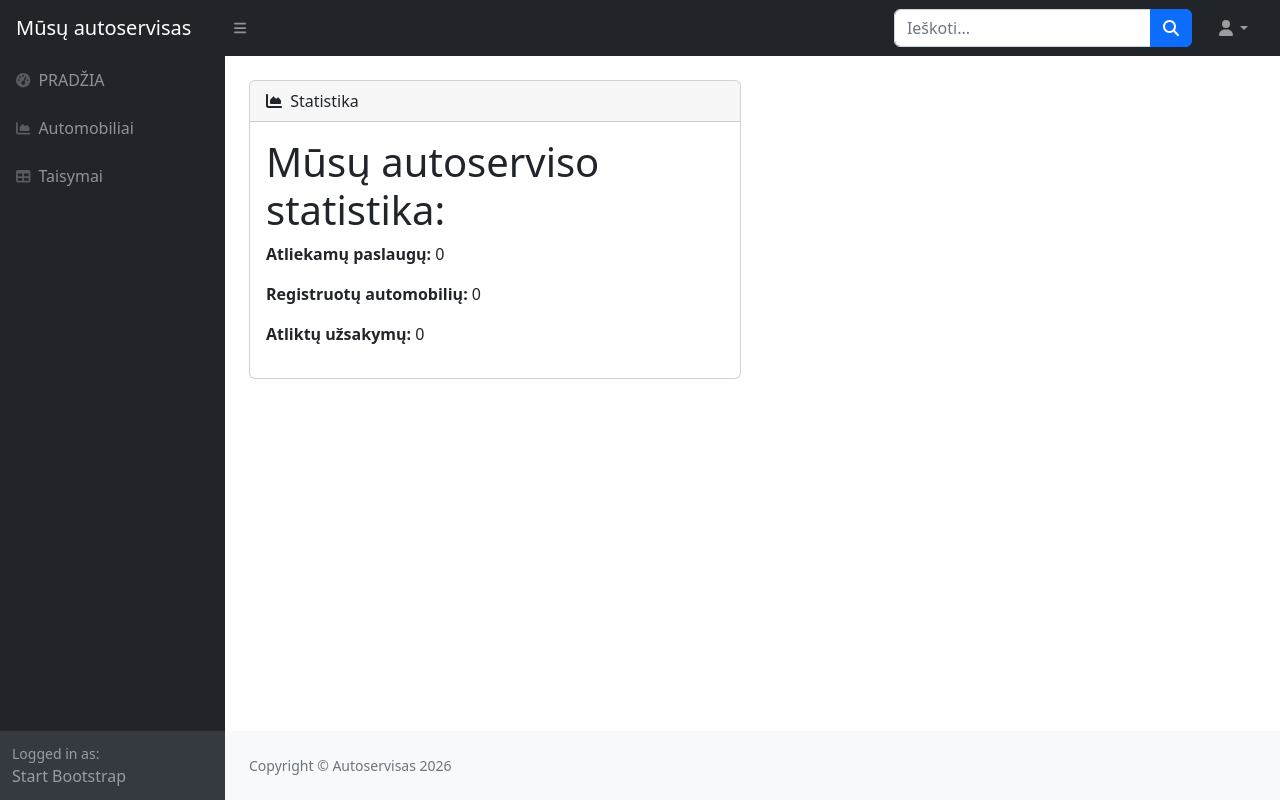
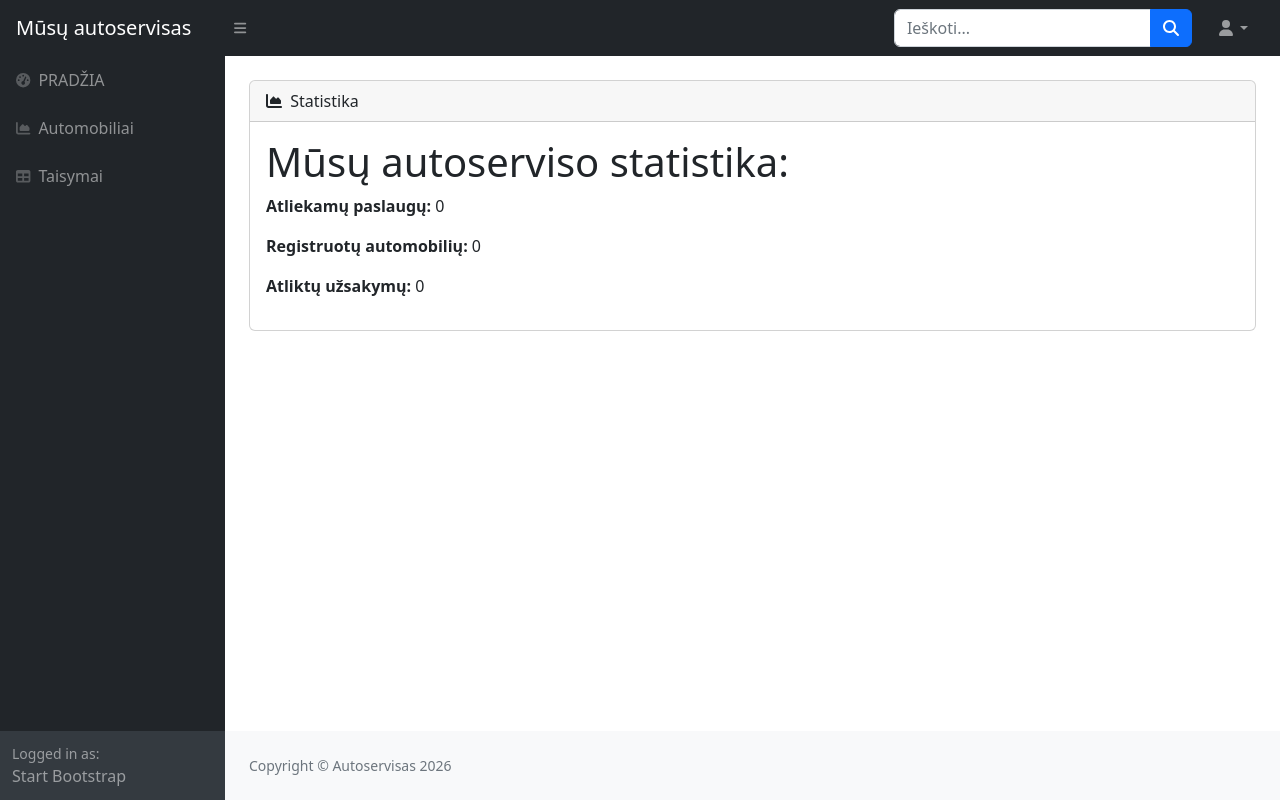
Before and after one commit to DonatasNoreika/autoservice_20260316, a Django app: page / in a window 1280 px wide. Run offline with Django 5.2, Linux system fonts and the light colour scheme; data that the repository does not hold is empty; some libraries are stand-ins or nearby versions.

Commit message:
6: +smallfix

```diff
--- a/mysite/autoservice/templates/base.html
+++ b/mysite/autoservice/templates/base.html
@@ -46,7 +46,7 @@
                 <main>
                     <div class="container-fluid px-4">
                         <div class="row mt-4">
-                            <div class="col-xl-6">
+                            <div class="col">
                                 <div class="card mb-4">
                                     <div class="card-header">
                                         <i class="fas fa-chart-area me-1"></i>
```
